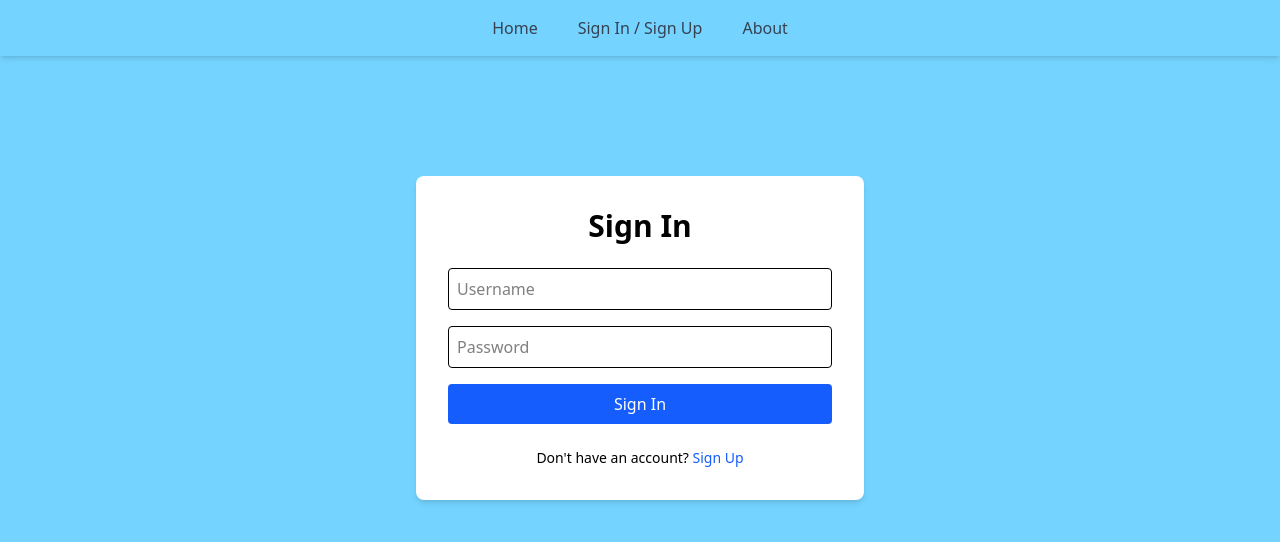
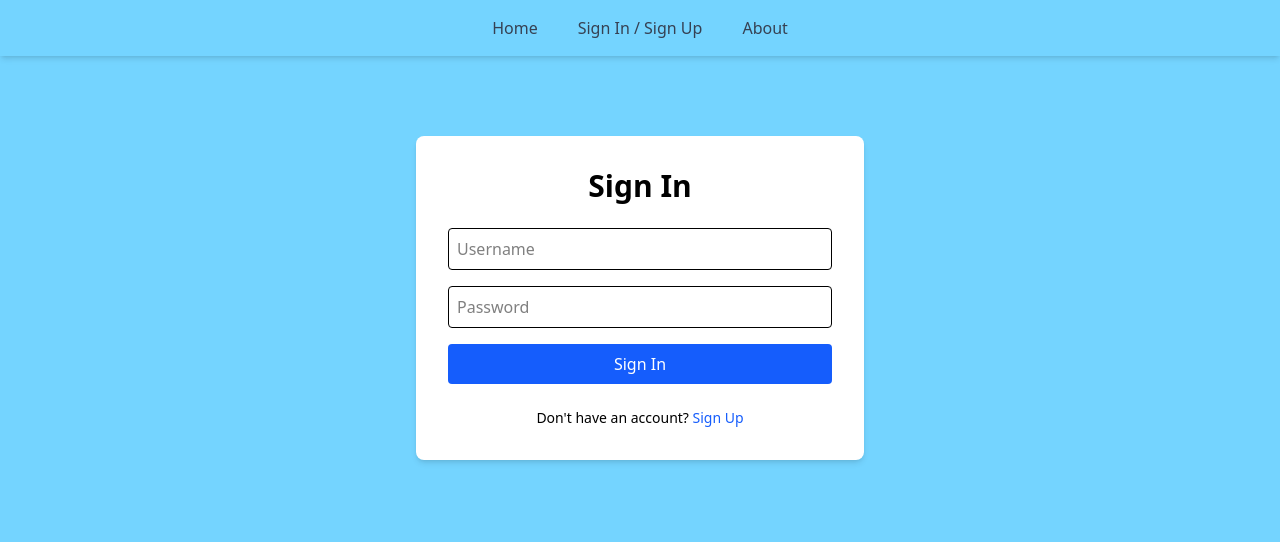
Before and after one commit to ankitdubey93/Fortify, a React (Vite) app in the folder fortify-frontend/: page /auth in a window 1280 px wide. Shown: the top 542 px of the page. Built offline with nearby package versions, Linux system fonts and the light colour scheme.

Commit message:
animation for page toggle and signin signup toggle

```diff
--- a/fortify-frontend/package.json
+++ b/fortify-frontend/package.json
@@ -11,6 +11,7 @@
   },
   "dependencies": {
     "@tailwindcss/vite": "^4.1.6",
+    "framer-motion": "^12.10.5",
     "react": "^19.1.0",
     "react-dom": "^19.1.0",
     "react-router-dom": "^7.6.0",
--- a/fortify-frontend/src/App.tsx
+++ b/fortify-frontend/src/App.tsx
@@ -1,15 +1,23 @@
-import { Routes, Route } from "react-router-dom";
+import { Routes, Route, useLocation } from "react-router-dom";
 import Auth from "./pages/Auth";
 import HomePage from "./pages/Home";
 import AboutPage from "./pages/About";
+import Navbar from "./components/navbar";
+import { AnimatePresence } from "framer-motion";
 
 const App = () => {
+  const location = useLocation();
   return (
-    <Routes>
-      <Route path="/" element={<HomePage />} />
-      <Route path="/auth" element={<Auth />} />
-      <Route path="/about" element={<AboutPage />} />
-    </Routes>
+    <div className="min-h-screen bg-sky-300">
+      <Navbar />
+      <AnimatePresence mode="wait">
+        <Routes location={location} key={location.pathname}>
+          <Route path="/" element={<HomePage />} />
+          <Route path="/auth" element={<Auth />} />
+          <Route path="/about" element={<AboutPage />} />
+        </Routes>
+      </AnimatePresence>
+    </div>
   );
 };
 
--- a/fortify-frontend/src/pages/About.tsx
+++ b/fortify-frontend/src/pages/About.tsx
@@ -1,9 +1,13 @@
-import Navbar from "../components/navbar";
+import { motion } from "framer-motion";
 
 const AboutPage = () => {
   return (
-    <div className="min-h-screen bg-sky-300">
-      <Navbar />
+    <motion.div
+      initial={{ opacity: 0, y: 20 }}
+      animate={{ opacity: 1, y: 0 }}
+      exit={{ opacity: 0, y: -20 }}
+      transition={{ duration: 0.1 }}
+    >
       <div className="max-w-3xl mx-auto mt-16 px-6 text-center">
         <h1 className="text-3xl font-bold text-gray-800 mb-4">About Fortify</h1>
         <p className="text-lg text-gray-700">
@@ -12,7 +16,7 @@ const AboutPage = () => {
           techniques, Fortify ensures your data is safe from end to end.
         </p>
       </div>
-    </div>
+    </motion.div>
   );
 };
 
--- a/fortify-frontend/src/pages/Auth.tsx
+++ b/fortify-frontend/src/pages/Auth.tsx
@@ -1,7 +1,7 @@
 import { useState } from "react";
 import { loginUser, registerUser } from "../services/authService";
 import { useNavigate } from "react-router-dom";
-import Navbar from "../components/navbar";
+import { motion } from "framer-motion";
 
 const Auth = () => {
   const [isSignIn, setIsSignIn] = useState(true);
@@ -42,10 +42,21 @@ const Auth = () => {
   };
 
   return (
-    <div className="bg-sky-300 min-h-screen">
-      <Navbar />
-      <div className="flex items-center justify-center mt-30">
-        <div className="bg-white p-8 rounded-lg shadow-md w-[90%] max-w-md space-y-6">
+    <motion.div
+      initial={{ opacity: 0, y: 30 }}
+      animate={{ opacity: 1, y: 0 }}
+      exit={{ opacity: 0, y: -30 }}
+      transition={{ duration: 0.1, ease: "easeInOut" }}
+    >
+      <div className="flex items-center justify-center mt-20">
+        <motion.div
+          key={isSignIn ? "sign-in" : "sign-up"}
+          initial={{ opacity: 0, y: 20 }}
+          animate={{ opacity: 1, y: 0 }}
+          exit={{ opacity: 0, y: -20 }}
+          transition={{ duration: 0.1 }}
+          className="bg-white p-8 rounded-lg shadow-md w-[90%] max-w-md space-y-6"
+        >
           <h2 className="text-3xl font-bold text-center">
             {isSignIn ? "Sign In" : "Create Account"}
           </h2>
@@ -67,7 +78,7 @@ const Auth = () => {
               />
             )}
             <input
-              type="username"
+              type="text"
               name="username"
               placeholder="Username"
               value={form.username}
@@ -117,9 +128,9 @@ const Auth = () => {
               </button>
             </p>
           </div>
-        </div>
+        </motion.div>
       </div>
-    </div>
+    </motion.div>
   );
 };
 
--- a/fortify-frontend/src/pages/Home.tsx
+++ b/fortify-frontend/src/pages/Home.tsx
@@ -1,10 +1,14 @@
-import Navbar from "../components/navbar";
 import logo from "../assets/logo.png";
+import { motion } from "framer-motion";
 
 const HomePage = () => {
   return (
-    <div className="bg-sky-300 min-h-screen">
-      <Navbar />
+    <motion.div
+      initial={{ opacity: 0, y: 20 }}
+      animate={{ opacity: 1, y: 0 }}
+      exit={{ opacity: 0, y: -20 }}
+      transition={{ duration: 0.1 }}
+    >
       <div className="flex flex-col items-center justify-center text-center mt-2 px-4">
         <img src={logo} alt="Fortify Logo" className="w-80 h-80 mb-6" />
         <h2 className="text-4xl font-bold text-gray-800 mb-4">
@@ -17,7 +21,7 @@ const HomePage = () => {
           — your credentials stay protected and private.
         </p>
       </div>
-    </div>
+    </motion.div>
   );
 };
 
```
Also changed, not shown: 1 other file (tests, documents, lock files or other folders).
